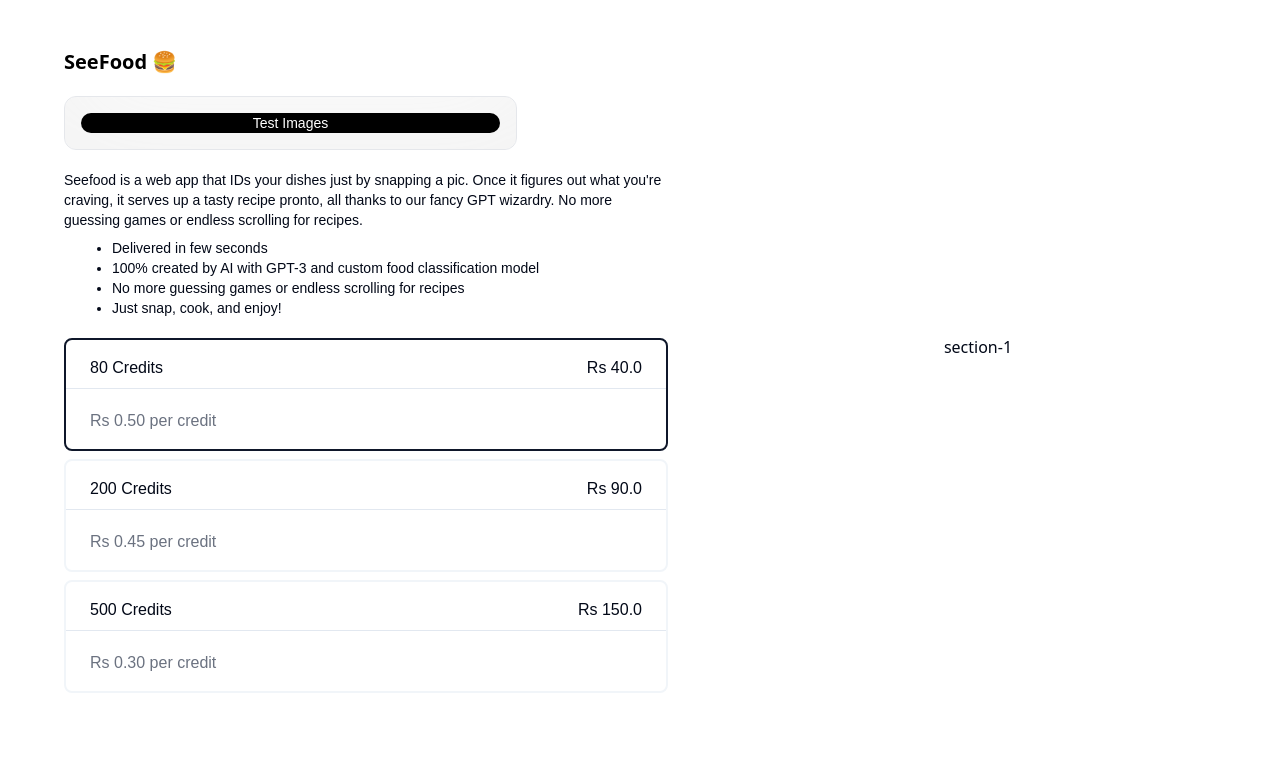
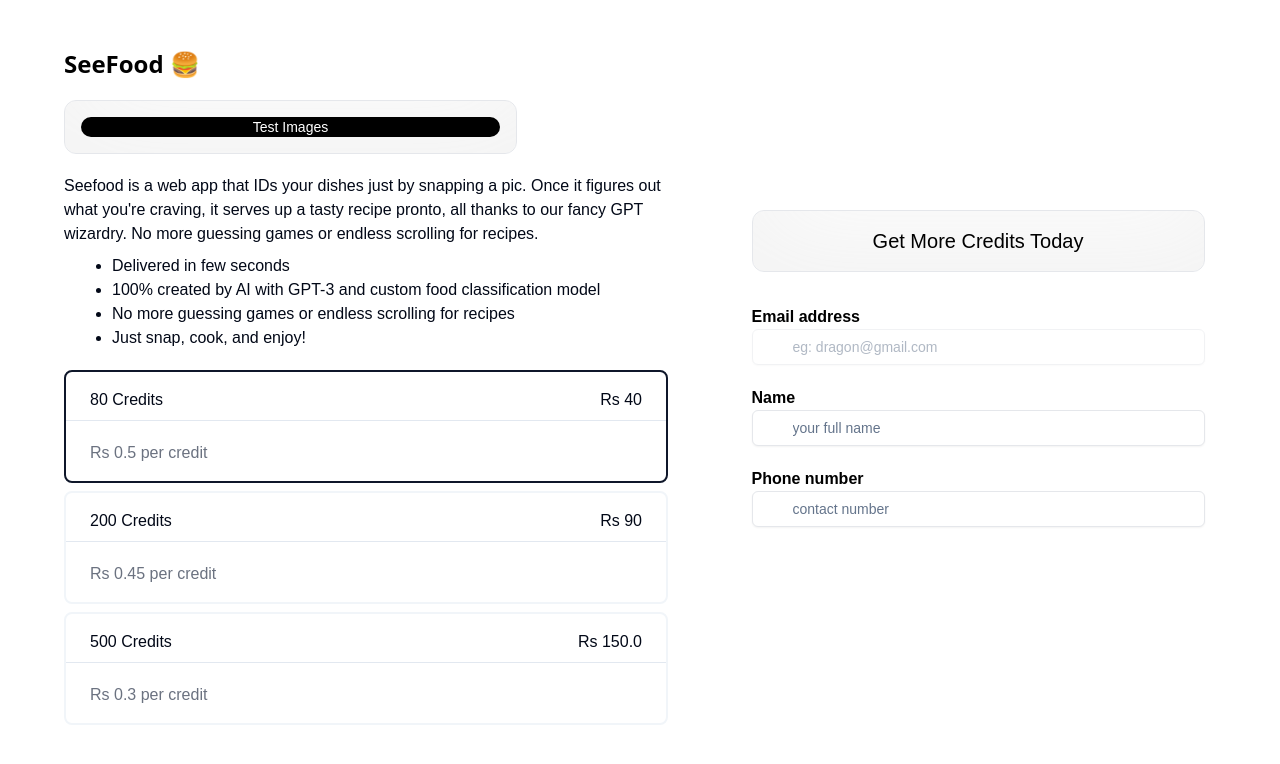
Before and after one commit to vishalrk1/seefood-ai, a React (Vite) app: page /plans in a window 1280 px wide. Shown: the top 764 px of the page. Built offline with nearby package versions, Linux system fonts and the light colour scheme; no server answers.

Commit message:
starting credit plans flow

```diff
--- a/src/components/payment/PlanCard.tsx
+++ b/src/components/payment/PlanCard.tsx
@@ -1,35 +1,40 @@
 import { RadioGroupItem } from "../ui/radio-group";
 import { Label } from "../ui/label";
 import { Separator } from "../ui/separator";
+import { CreditPlan } from "@/redux/Types";
 
 interface PlanCardProps {
-  planName: string;
-  credits: string;
-  price: string;
-  perCredit: string;
+  plan: CreditPlan;
+  selectedPlan: CreditPlan;
+  setSelectedPlan: React.Dispatch<React.SetStateAction<CreditPlan>>;
 }
 
 const PlanCard: React.FC<PlanCardProps> = ({
-  planName,
-  credits,
-  price,
-  perCredit,
+  plan,
+  selectedPlan,
+  setSelectedPlan,
 }) => {
   return (
     <div>
-      <RadioGroupItem value={planName} id={planName} className="peer sr-only" />
+      <RadioGroupItem
+        value={plan.planName}
+        id={plan.planName}
+        className="peer sr-only"
+        checked={selectedPlan.planName === plan.planName}
+        onClick={() => setSelectedPlan(plan)}
+      />
       <Label
-        htmlFor={planName}
-        className="flex flex-col items-center justify-between rounded-lg border-2 border-muted bg-popover py-4 hover:bg-accent hover:text-accent-foreground peer-data-[state=checked]:border-primary [&:has([data-state=checked])]:border-primary"
+        htmlFor={plan.planName}
+        className="flex flex-col items-center justify-between rounded-lg border-2 border-muted bg-popover py-4 hover:bg-accent hover:text-accent-foreground peer-data-[state=checked]:border-primary"
       >
         <div className="flex justify-between w-full px-6 mb-2">
-          <p className="text-base font-satoshi">{`${credits} Credits`}</p>
-          <p className="text-base font-satoshi">{`Rs ${price}`}</p>
+          <p className="text-base font-satoshi">{`${plan.credits} Credits`}</p>
+          <p className="text-base font-satoshi">{`Rs ${plan.price}`}</p>
         </div>
         <Separator />
         <div className="flex justify-between items-start w-full px-6 mt-5">
           <p className="text-base text-gray-500 font-satoshi font-normal">
-            {`Rs ${perCredit} per credit`}
+            {`Rs ${plan.perCredit} per credit`}
           </p>
         </div>
       </Label>
--- a/src/components/payment/PlansList.tsx
+++ b/src/components/payment/PlansList.tsx
@@ -1,21 +1,31 @@
+import { ALL_PLANS } from "@/utils/AllPlans";
 import { RadioGroup } from "../ui/radio-group";
 import PlanCard from "./PlanCard";
+import React, { useState } from "react";
+import { CreditPlan } from "@/redux/Types";
 
-const PlansList = () => {
+interface PlansListProps {
+  setPlan: React.Dispatch<React.SetStateAction<CreditPlan | undefined>>;
+}
+
+const PlansList: React.FC<PlansListProps> = ({ setPlan }) => {
+  const [selectedPlan, setSelectedPlan] = useState<CreditPlan>(ALL_PLANS[0]);
   return (
     <RadioGroup
-      defaultValue="plan-1"
-      className="mt-5"
-      onValueChange={(value) => console.log(value)}
+      defaultValue={ALL_PLANS[0].planName}
+      className="mt-5 w-full"
+      onValueChange={(name) =>
+        setPlan(ALL_PLANS.find((item) => item.planName === name))
+      }
     >
-      <PlanCard credits="80" price="40.0" perCredit="0.50" planName="plan-1" />
-      <PlanCard credits="200" price="90.0" perCredit="0.45" planName="plan-2" />
-      <PlanCard
-        credits="500"
-        price="150.0"
-        perCredit="0.30"
-        planName="plan-3"
-      />
+      {ALL_PLANS.map((item, index) => (
+        <PlanCard
+          plan={item}
+          selectedPlan={selectedPlan}
+          setSelectedPlan={setSelectedPlan}
+          key={index}
+        />
+      ))}
     </RadioGroup>
   );
 };
--- /dev/null
+++ b/src/components/ui/input.tsx
@@ -0,0 +1,25 @@
+import * as React from "react"
+
+import { cn } from "@/lib/utils"
+
+export interface InputProps
+  extends React.InputHTMLAttributes<HTMLInputElement> {}
+
+const Input = React.forwardRef<HTMLInputElement, InputProps>(
+  ({ className, type, ...props }, ref) => {
+    return (
+      <input
+        type={type}
+        className={cn(
+          "flex h-9 w-full rounded-md border border-input bg-transparent px-3 py-1 text-sm shadow-sm transition-colors file:border-0 file:bg-transparent file:text-sm file:font-medium placeholder:text-muted-foreground focus-visible:outline-none focus-visible:ring-1 focus-visible:ring-ring disabled:cursor-not-allowed disabled:opacity-50",
+          className
+        )}
+        ref={ref}
+        {...props}
+      />
+    )
+  }
+)
+Input.displayName = "Input"
+
+export { Input }
--- a/src/pages/CreditPlans/CreditPlansPage.tsx
+++ b/src/pages/CreditPlans/CreditPlansPage.tsx
@@ -1,12 +1,18 @@
 import PlansList from "@/components/payment/PlansList";
+import { Input } from "@/components/ui/input";
+import { CreditPlan } from "@/redux/Types";
 import {
   APP_TITLE,
   SEEFOOD_PAYMENT_APP_DETAIL,
   SEEFOOD_PAYMENT_APP_POINTS,
 } from "@/redux/constants";
-import React from "react";
+import { ALL_PLANS } from "@/utils/AllPlans";
+import React, { useState } from "react";
+import PaymentForm from "./PaymentForm";
 
 const CreditPlansPage: React.FC = () => {
+  const [plan, setPlan] = useState<CreditPlan | undefined>(ALL_PLANS[0]);
+  console.log(plan);
   // const imageList = [
   //   '../../../screenshot/img-1.png',
   //   '../../../screenshot/img-2.png',
@@ -18,29 +24,29 @@
   //   '../../../screenshot/img-8.png',
   // ]
   return (
-    <main className="w-screen flex gap-2 mb-10">
-      <section className="flex flex-1 flex-col ml-16">
-        <h1 className="text-xl font-bold text-black mt-12">{APP_TITLE}</h1>
+    <main className="w-screen flex flex-col md:flex-row gap-2 mb-10">
+      <section className="w-full flex flex-1 flex-col items-start ml-16">
+        <h1 className="text-2xl font-bold text-black mt-12">{APP_TITLE}</h1>
         <div className="flex items-center justify-center h-2/4 w-9/12 mt-5 rounded-xl border border-gray-200 bg-white/20 shadow-[inset_10px_-50px_94px_0_rgb(199,199,199,0.2)] backdrop-blur p-4">
           <div className="flex flex-col items-center justify-center h-full w-full bg-black rounded-xl">
             {/* Add Images here */}
             <p className="text-sm font-satoshi text-white">Test Images</p>
           </div>
         </div>
-        <p className="text-sm font-satoshi mt-5">
+        <p className="text-base font-satoshi mt-5">
           {SEEFOOD_PAYMENT_APP_DETAIL}
         </p>
         <ul className="ml-12 mt-2">
           {SEEFOOD_PAYMENT_APP_POINTS.map((point, index) => (
-            <li key={index} className="text-sm font-satoshi list-disc">
+            <li key={index} className="text-base font-satoshi list-disc">
               {point}
             </li>
           ))}
         </ul>
-        <PlansList />
+        <PlansList setPlan={setPlan} />
       </section>
       <section className="flex flex-1 flex-col justify-center items-center">
-        section-1
+        <PaymentForm plan={plan}/>
       </section>
     </main>
   );
--- /dev/null
+++ b/src/pages/CreditPlans/PaymentForm.tsx
@@ -0,0 +1,77 @@
+import { Input } from "@/components/ui/input";
+import { CreditPlan } from "@/redux/Types";
+import { RootState } from "@/redux/store/store";
+import { Label } from "@radix-ui/react-label";
+import React, { useState } from "react";
+import { useSelector } from "react-redux";
+
+interface PaymentFormProps {
+  plan: CreditPlan | undefined;
+}
+
+const PaymentForm: React.FC<PaymentFormProps> = ({ plan }) => {
+  const { user } = useSelector((state: RootState) => state.auth);
+  const [phone, setPhone] = useState("");
+  const [name, setName] = useState(user?.name);
+  const [email, setEmail] = useState(user?.email);
+
+  return (
+    <>
+      <div className="flex items-center justify-center h-max w-9/12 mt-5 rounded-xl border border-gray-200 bg-white/20 shadow-[inset_10px_-50px_94px_0_rgb(199,199,199,0.2)] backdrop-blur p-4">
+        <h1 className="text-xl font-satoshi text-black">
+          Get More Credits Today
+        </h1>
+      </div>
+      <div className="flex flex-col h-max w-9/12 mt-8 gap-3">
+        <div className="mb-2">
+          <Label
+            htmlFor="email"
+            className="text-base font-satoshi text-black text-left mb-1 font-semibold"
+          >
+            Email address
+          </Label>
+          <Input
+            type="email"
+            placeholder="eg: dragon@gmail.com"
+            className="w-full font-s rounded-md border border-gray-200 bg-white py-2.5 pl-10 pr-12 text-sm shadow-sm font-satoshi font-medium focus:border-black focus:outline-none focus:ring-0"
+            value={email}
+            onChange={(e) => setEmail(e.target.value)}
+            disabled
+          />
+        </div>
+        <div className="mb-2">
+          <Label
+            htmlFor="name"
+            className="text-base font-satoshi text-black text-left mb-1 font-semibold"
+          >
+            Name
+          </Label>
+          <Input
+            type="name"
+            placeholder="your full name"
+            className="w-full font-s rounded-md border border-gray-200 bg-white py-2.5 pl-10 pr-12 text-sm shadow-sm font-satoshi font-medium focus:border-black focus:outline-none focus:ring-0"
+            value={name}
+            onChange={(e) => setName(e.target.value)}
+          />
+        </div>
+        <div className="mb-2">
+          <Label
+            htmlFor="phone"
+            className="text-base font-satoshi text-black text-left mb-1 font-semibold"
+          >
+            Phone number
+          </Label>
+          <Input
+            type="phone"
+            placeholder="contact number"
+            className="w-full font-s rounded-md border border-gray-200 bg-white py-2.5 pl-10 pr-12 text-sm shadow-sm font-satoshi font-medium focus:border-black focus:outline-none focus:ring-0"
+            value={phone}
+            onChange={(e) => setPhone(e.target.value)}
+          />
+        </div>
+      </div>
+    </>
+  );
+};
+
+export default PaymentForm;
--- /dev/null
+++ b/src/pages/CreditPlans/SeefoodDetailsSection.tsx
@@ -0,0 +1,33 @@
+import PlansList from "@/components/payment/PlansList";
+import {
+  APP_TITLE,
+  SEEFOOD_PAYMENT_APP_DETAIL,
+  SEEFOOD_PAYMENT_APP_POINTS,
+} from "@/redux/constants";
+
+const SeefoodDetailsSection = () => {
+  return (
+    <section className="w-full flex flex-1 flex-col items-start ml-16">
+      <h1 className="text-2xl font-bold text-black mt-12">{APP_TITLE}</h1>
+      <div className="flex items-center justify-center h-2/4 w-9/12 mt-5 rounded-xl border border-gray-200 bg-white/20 shadow-[inset_10px_-50px_94px_0_rgb(199,199,199,0.2)] backdrop-blur p-4">
+        <div className="flex flex-col items-center justify-center h-full w-full bg-black rounded-xl">
+          {/* Add Images here */}
+          <p className="text-sm font-satoshi text-white">Test Images</p>
+        </div>
+      </div>
+      <p className="text-base font-satoshi mt-5">
+        {SEEFOOD_PAYMENT_APP_DETAIL}
+      </p>
+      <ul className="ml-12 mt-2">
+        {SEEFOOD_PAYMENT_APP_POINTS.map((point, index) => (
+          <li key={index} className="text-base font-satoshi list-disc">
+            {point}
+          </li>
+        ))}
+      </ul>
+      <PlansList />
+    </section>
+  );
+};
+
+export default SeefoodDetailsSection;
--- /dev/null
+++ b/src/utils/AllPlans.ts
@@ -0,0 +1,22 @@
+import { CreditPlan } from "@/redux/Types";
+
+export const ALL_PLANS = [
+  {
+    planName: "Truffle Tier",
+    credits: "80",
+    perCredit: "0.5",
+    price: "40",
+  },
+  {
+    planName: "Sushi Supreme",
+    credits: "200",
+    perCredit: "0.45",
+    price: "90",
+  },
+  {
+    planName: "Biryani Bliss",
+    credits: "500",
+    perCredit: "0.3",
+    price: "150.0",
+  },
+] as CreditPlan[];
```
Also changed, not shown: src/redux/Types.ts (+7 -0 lines).
